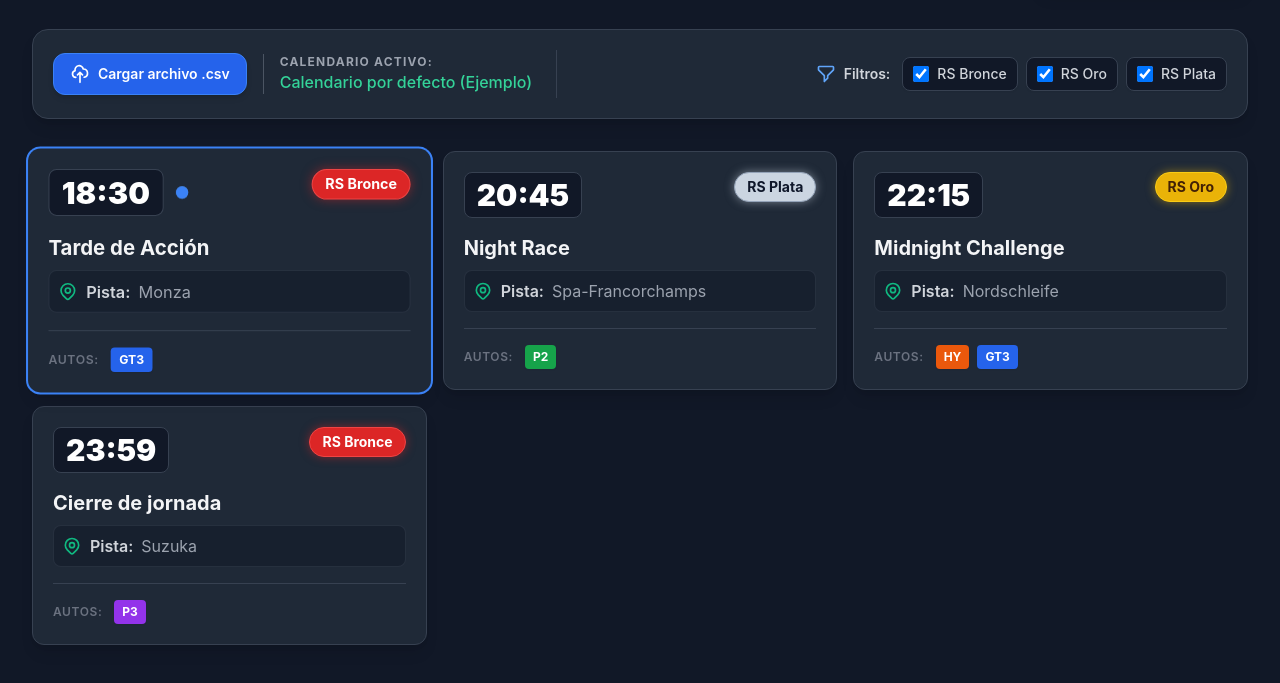
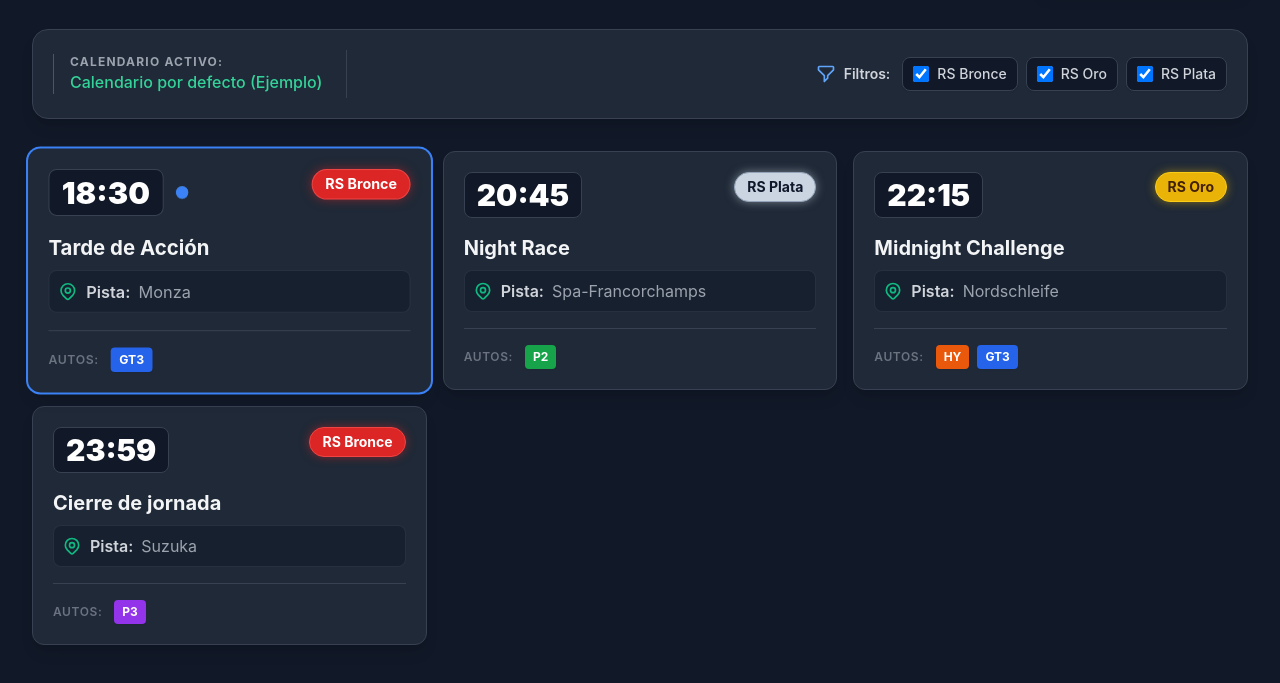
Before and after one commit to DarthGaston/Calendario-lmu, a plain HTML site: page index.html in a window 1280 px wide. Shown: the part 107-790 px from the top of the page. Drawn offline with nearby package versions, Linux system fonts and the light colour scheme; no server answers.

```diff
--- a/index.html
+++ b/index.html
@@ -49,12 +49,6 @@
 
             <!-- Módulo Archivo Activo -->
             <div class="flex items-center gap-4 flex-wrap">
-                <label for="csvFileInput" class="inline-flex items-center justify-center gap-2 px-4 py-2.5 bg-blue-600 hover:bg-blue-500 text-white text-sm font-semibold rounded-xl cursor-pointer transition-all border border-blue-500 shadow-md hover:shadow-blue-500/20 active:scale-95">
-                    <svg class="w-5 h-5" fill="none" stroke="currentColor" viewBox="0 0 24 24"><path stroke-linecap="round" stroke-linejoin="round" stroke-width="2" d="M7 16a4 4 0 01-.88-7.903A5 5 0 1115.9 6L16 6a5 5 0 011 9.9M15 13l-3-3m0 0l-3 3m3-3v12"></path></svg>
-                    Cargar archivo .csv
-                    <input type="file" id="csvFileInput" accept=".csv" class="hidden">
-                </label>
-
                 <div class="flex flex-col border-l border-gray-600 pl-4">
                     <span class="text-xs text-gray-400 uppercase tracking-widest font-bold">Calendario Activo:</span>
                     <span id="fileNameDisplay" class="text-emerald-400 font-medium text-sm md:text-base truncate max-w-[200px] md:max-w-md" title="Calendario por defecto (Ejemplo)">Calendario por defecto (Ejemplo)</span>
```
